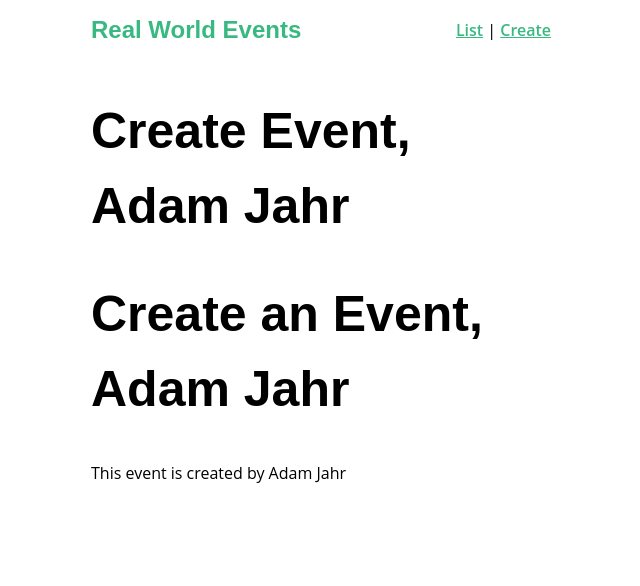
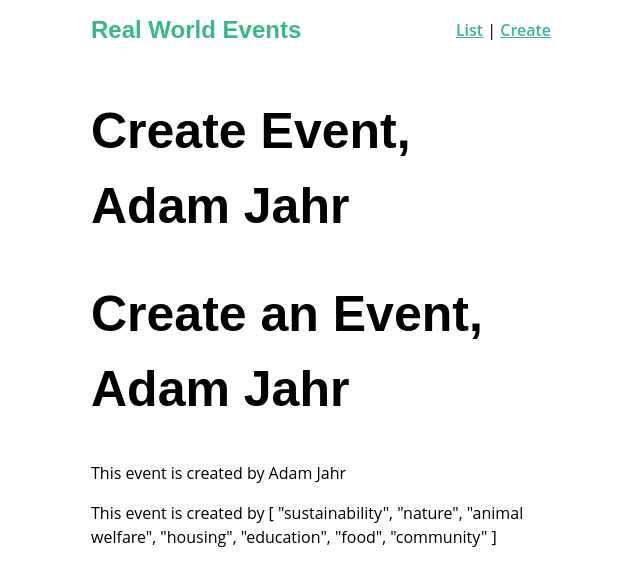
Before and after one commit to shldhee/playground-vuex, a Vue app: page /event/create in a window 1280 px wide. Shown: the top 586 px of the page, without its empty margins (319-959 px from the left). Built offline with nearby package versions, Linux system fonts and the light colour scheme.

Commit message:
Completed Getters

```diff
--- a/src/store.js
+++ b/src/store.js
@@ -5,8 +5,23 @@ Vue.use(Vuex)
 
 export default new Vuex.Store({
   state: {
-    user: { id: 'abc123', name: 'Adam Jahr' }
+    user: { id: 'abc123', name: 'Adam Jahr' },
+    categories: [
+      'sustainability',
+      'nature',
+      'animal welfare',
+      'housing',
+      'education',
+      'food',
+      'community'
+    ]
   },
+
   mutations: {},
-  actions: {}
+  actions: {},
+  getters: {
+    catLength: state => {
+      return state.categories.length
+    }
+  }
 })
--- a/src/views/EventCreate.vue
+++ b/src/views/EventCreate.vue
@@ -1,17 +1,20 @@
 <template>
   <div>
-    <h1>Create Event, {{ userName }}</h1>
-    <h1>Create an Event, {{ userName }}</h1>
-    <p>This event is created by {{ userName }}</p>
+    <h1>Create Event, {{ user.name }}</h1>
+    <h1>Create an Event, {{ user.name }}</h1>
+    <p>This event is created by {{ user.name }}</p>
+    <p>This event is created by {{ categories }}</p>
   </div>
 </template>
 
 <script>
+import { mapState } from 'vuex'
 export default {
   computed: {
-    userName() {
-      return this.$store.state.user.name
-    }
+    localComputed() {
+      return 'aa'
+    },
+    ...mapState(['user', 'categories'])
   }
 }
 </script>
```
Also changed, not shown: 1 other file (tests, documents, lock files or other folders).
